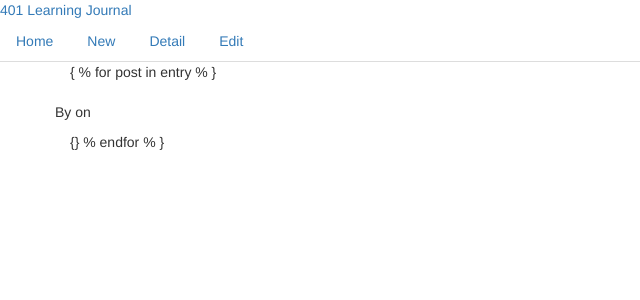
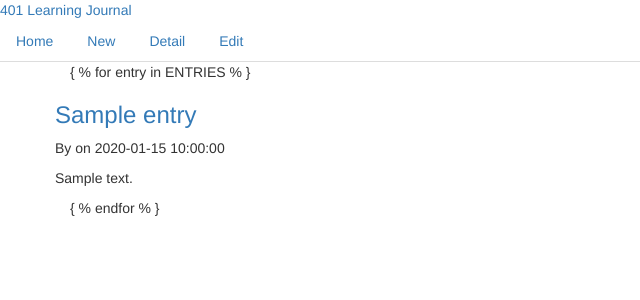
Before and after one commit to famavott/pyramid-learning-journal, a Python web app: template learning_journal/templates/index.jinja2 in a window 1280 px wide. Shown: the top 300 px of the page, without its empty margins (0-640 px from the left). Run offline with Jinja, Linux system fonts and the light colour scheme; the template is opened without the code that fills it: most values are stand-ins (such as "Sample title", 1, 10 or a date in 2020); some libraries are stand-ins or nearby versions.

Commit message:
Still no rendering on index

```diff
--- a/learning_journal/templates/detail.jinja2
+++ b/learning_journal/templates/detail.jinja2
@@ -6,9 +6,9 @@
         <div class="row pager-row">
         </div>
     <div class="row entry-row">
-        <h4 class="author-name">{{ post.author }}</h4>
-        <h6 class="date">{{ post.date }}
-        <div class="ind-post-body">{{ post.body }}</div>
+        <h4 class="author-name">{{ ENTRIES.author.display_name }}</h4>
+        <h6 class="date">{{ ENTRIES.created }}
+        <div class="ind-post-body">{{ ENTRIES.text }}</div>
     </div>
     </div>
 </div>
--- a/learning_journal/templates/index.jinja2
+++ b/learning_journal/templates/index.jinja2
@@ -3,13 +3,13 @@
 {% block content %}
 <div class = "row">
     <div class="col-md-10">
-        { % for post in entry % }
+        { % for entry in ENTRIES % }
         <div class="row page-row">
-            <h3><a href="/journal/{{ post.id }}">{{ ENTRIES.title }}</a></h3>
-            <p class="author-name">By {{ ENTRIES.author.display_name }} on  {{ ENTRIES.created }}</p>
-            <p class="post-body">{{ ENTRIES.text }}</p>
+            <h3><a href="/">{{ entry.title }}</a></h3>
+            <p class="author-name">By on  {{ entry.created }}</p>
+            <p class="post-body">{{ entry.text }}</p>
         </div>
-        {} % endfor % }
+        { % endfor % }
     </div>
 </div>
 {% endblock %}
--- a/learning_journal/views/default.py
+++ b/learning_journal/views/default.py
@@ -1,13 +1,14 @@
 """Module with view functions that serve each uri."""
 from pyramid.view import view_config
-from learning_journal.data.entries import ENTRIES
+from learning_journal.data import entries
 
 
 @view_config(route_name='home', renderer='learning_journal:templates/index.jinja2')
 def list_view(request):
     """Pass response to send to index.html page."""
     return {
-        'entries': ENTRIES
+        'entry': entries.ENTRIES,
+        'page': 'home'
     }
 
 
```
